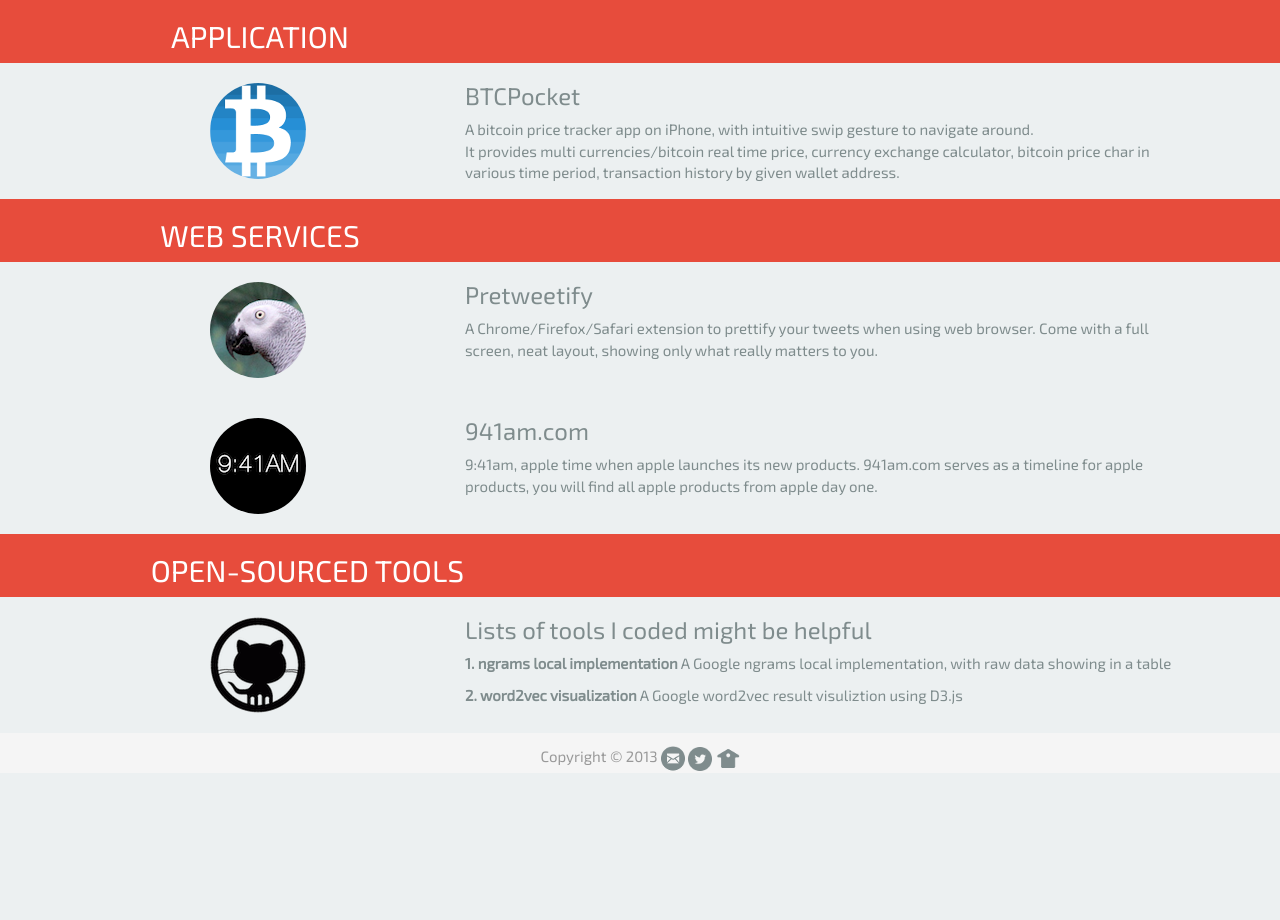
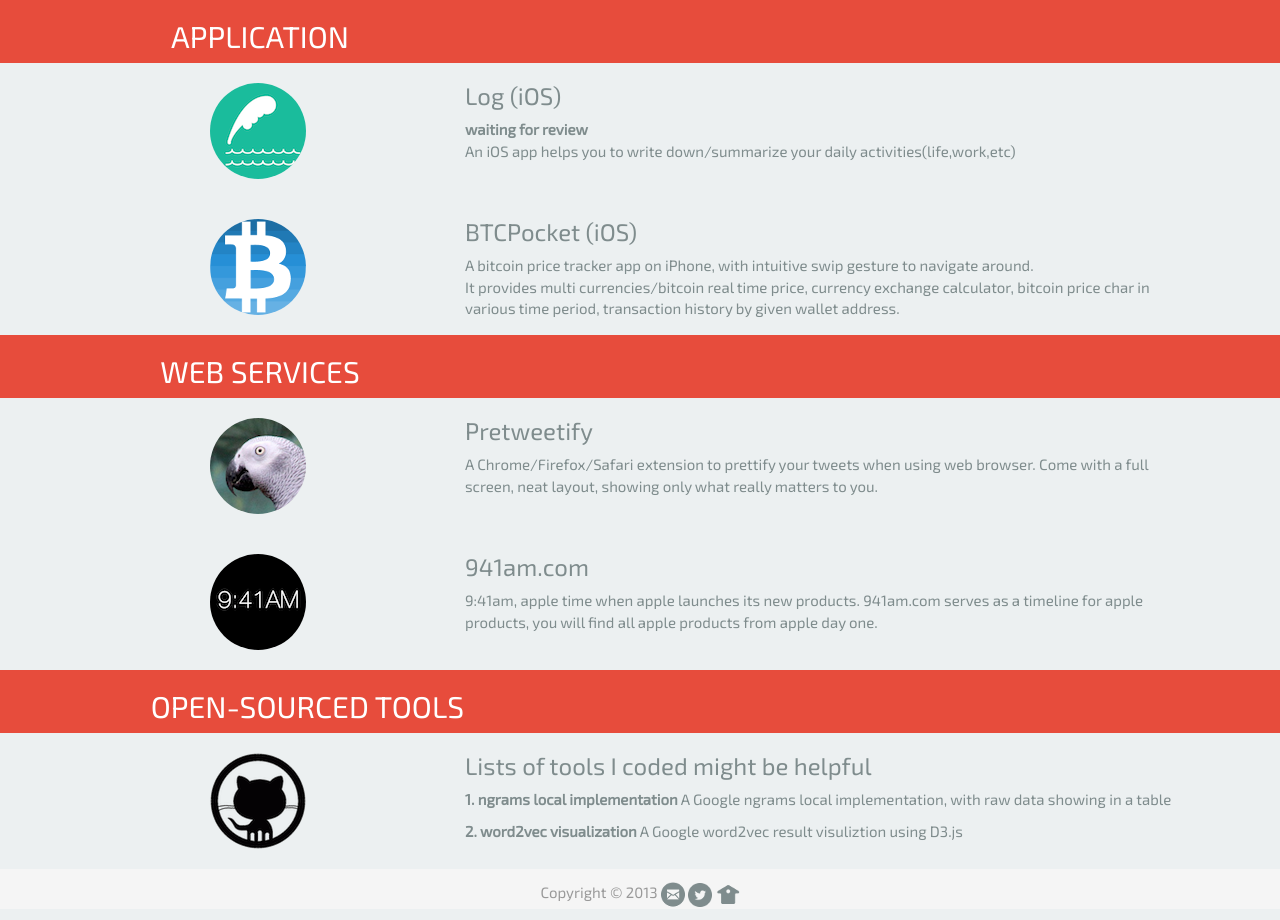
Before and after one commit to airbob/airbob.github.io, a plain HTML site: page index.html in a window 1280 px wide. Before the commit the page ends 800 px from the top, so only its background shows below. Drawn offline with nearby package versions, Linux system fonts and the light colour scheme.

Commit message:
add log app info

```diff
--- a/index.html
+++ b/index.html
@@ -43,11 +43,27 @@
           <div class="container">
             <div class="col-xs-4 col-sm-4 col-md-4 col-lg-4">
               <div class="appicon">
+              <a href="http://airbob.github.io/log/" ><img src="images/log.png" class="img-rounded " alt="Responsive image"> </a>
+            </div>
+            </div>
+            <div class="col-xs-8 col-sm-8 col-md-8 col-lg-8">
+              <a href="http://airbob.github.io/log/" > <h3>Log (iOS)</h3> </a>
+
+              <p> <b>waiting for review </b> <br>
+                An iOS app helps you to write down/summarize your daily activities(life,work,etc)
+              </p>
+            </div>
+          </div>
+        </div>
+        <div class="row">
+          <div class="container">
+            <div class="col-xs-4 col-sm-4 col-md-4 col-lg-4">
+              <div class="appicon">
               <a href="http://airbob.github.io/BTCPocket/" ><img src="images/btcpocket.png" class="img-rounded " alt="Responsive image"> </a>
             </div>
             </div>
             <div class="col-xs-8 col-sm-8 col-md-8 col-lg-8">
-              <a href="http://airbob.github.io/BTCPocket/" > <h3>BTCPocket</h3> </a>
+              <a href="http://airbob.github.io/BTCPocket/" > <h3>BTCPocket (iOS)</h3> </a>
 
               <p> A bitcoin price tracker app on iPhone, with intuitive swip gesture to navigate around. <br>It provides multi currencies/bitcoin real time price, currency exchange calculator, bitcoin price char in various time period, transaction history by given wallet address.
               </p>
```
Also changed, not shown: images/log.png (added).
